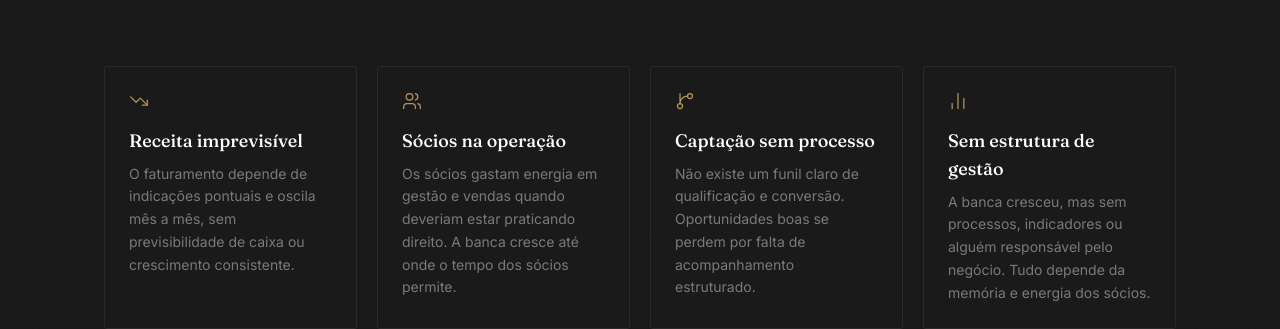
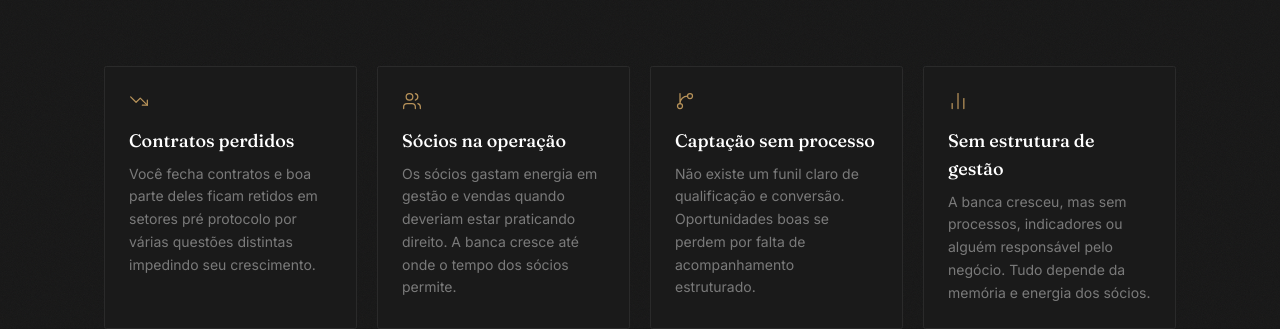
Before and after one commit to carlosxn5423-debug/marllon-silvano, a Next.js app: page / in a window 1280 px wide. Shown: the part 2740-3069 px from the top of the page. Built offline with nearby package versions, Linux system fonts and the light colour scheme.

Commit message:
feat: substituir dor 'receita imprevisivel' por 'contratos perdidos'

```diff
--- a/src/content.ts
+++ b/src/content.ts
@@ -60,9 +60,9 @@ export const content = {
     headline: "Sua banca ainda depende de você para crescer?",
     items: [
       {
-        title: "Receita imprevisível",
+        title: "Contratos perdidos",
         description:
-          "O faturamento depende de indicações pontuais e oscila mês a mês, sem previsibilidade de caixa ou crescimento consistente.",
+          "Você fecha contratos e boa parte deles ficam retidos em setores pré protocolo por várias questões distintas impedindo seu crescimento.",
         icon: "TrendingDown",
       },
       {
```
